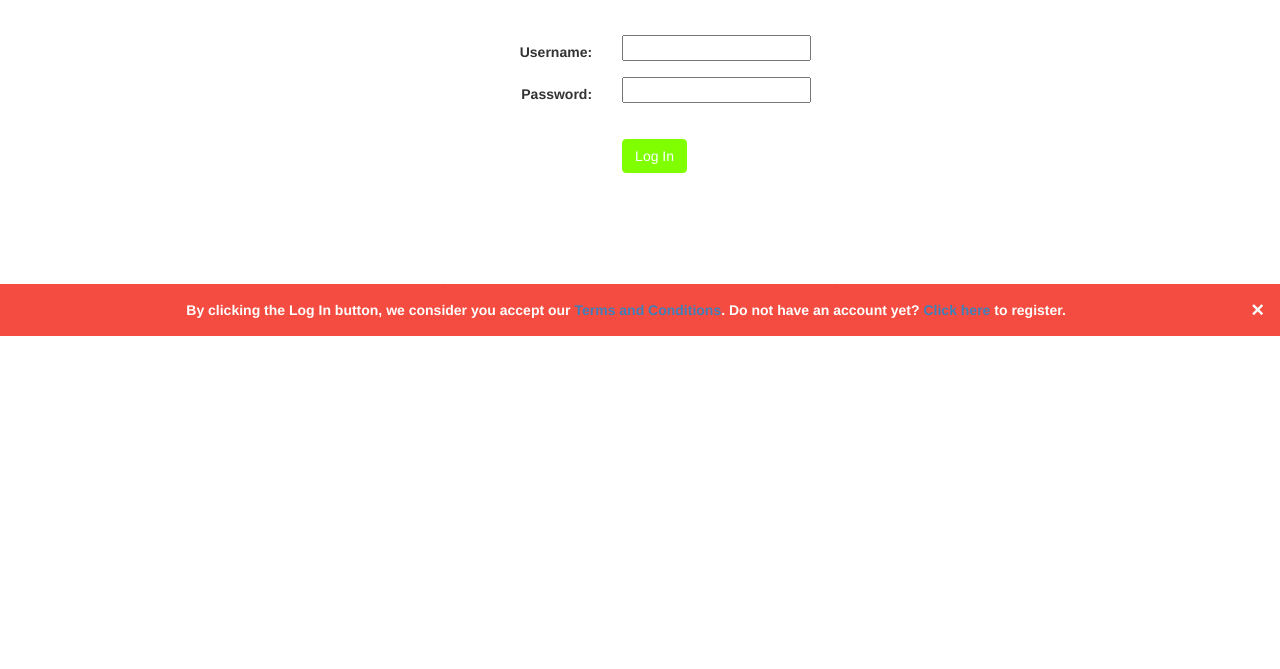
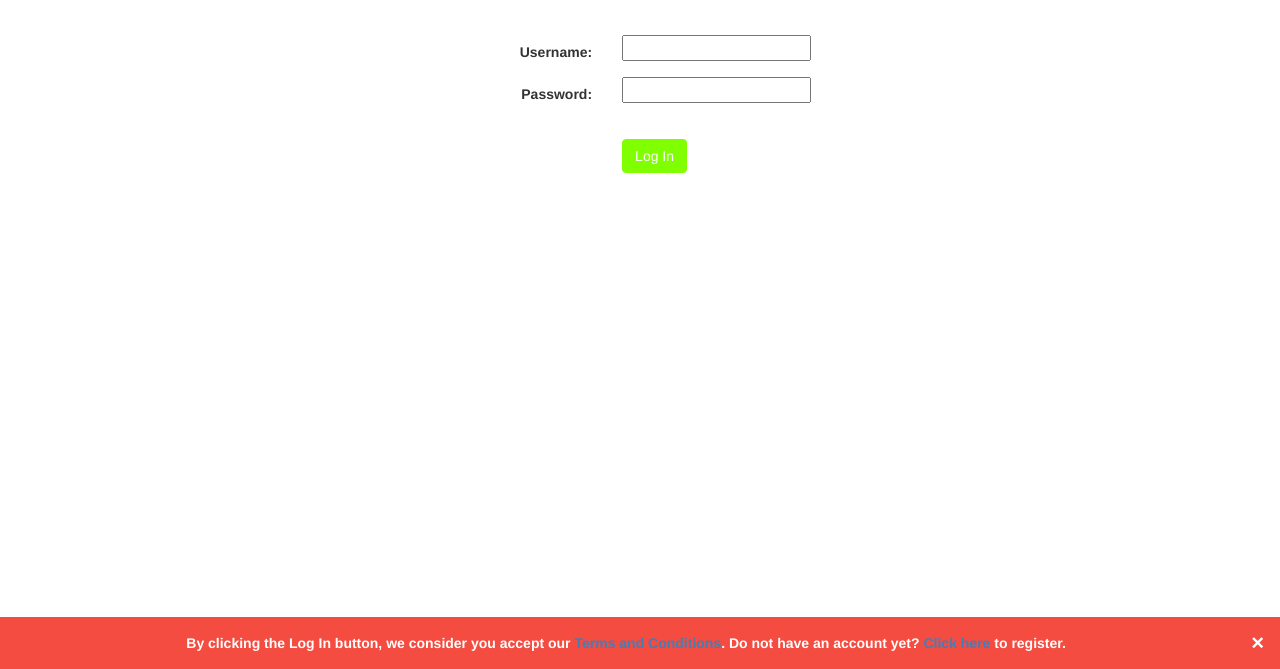
Before and after one commit to zhongcheng/freemarket, a Django app: page /login_user/ in a window 1280 px wide. Shown: the part 131-800 px from the top of the page. Run offline with Django 3.2, Linux system fonts and the light colour scheme; some libraries are stand-ins or nearby versions.

Commit message:
move terms and conditions alert box on login page to the bottom

```diff
--- a/listing/static/listing/style.css
+++ b/listing/static/listing/style.css
@@ -84,3 +84,11 @@
     background-color: chartreuse;
     border-color: chartreuse;
 }
+
+
+/*locate alert box at the bottom of a page*/
+.alert-bottom {
+    position: fixed;
+    bottom: 0;
+    width: 100%;
+}
--- a/listing/templates/listing/login.html
+++ b/listing/templates/listing/login.html
@@ -20,7 +20,7 @@
 
 {#            login panel#}
             <div class="col-sm-12 col-md-4">
-                <div class="panel panel-default" style="border-color: transparent; margin-bottom: 0px">
+                <div class="panel panel-default" style="border-color: transparent; margin-bottom: 0px; box-shadow: none">
                     <div class="panel-body">
                         <div style="height: 20px"></div>
                         <form class="form-horizontal" role="form" action="{% url 'listing:login_user'%}" method="post" enctype="multipart/form-data">
@@ -49,19 +49,17 @@
                             </div>
                         </form>
                     </div>
-                    <div style="height: 80px"></div>
                 </div>
             </div>
         </div>
 
-        <div class="row">
-{#            terms and conditions box#}
-            <div class="alert">
-                <span class="closebtn" onclick="this.parentElement.style.display='none';">&times;</span>
-                <div align="center">
-                    <strong>By clicking the Log In button, we consider you accept our <a href="https://www.youtube.com/embed/AeToRwKLErY?rel=0&amp;autoplay=1" target="_blank">Terms and Conditions</a>. Do not have an account yet? <a href="{% url 'listing:register' %}">Click here</a> to register.</strong>
-                </div>
-            </div>
+    </div>
+
+{#    terms and conditions box#}
+    <div class="alert alert-bottom" style="margin-bottom: 0px">
+        <span class="closebtn" onclick="this.parentElement.style.display='none';">&times;</span>
+        <div align="center">
+            <strong>By clicking the Log In button, we consider you accept our <a href="https://www.youtube.com/embed/AeToRwKLErY?rel=0&amp;autoplay=1" target="_blank">Terms and Conditions</a>. Do not have an account yet? <a href="{% url 'listing:register' %}">Click here</a> to register.</strong>
         </div>
     </div>
 
--- a/listing/templates/listing/register.html
+++ b/listing/templates/listing/register.html
@@ -20,7 +20,7 @@
 
 {#            register panel#}
             <div class="col-sm-12 col-md-6">
-                <div class="panel panel-default" style="border-color: transparent; margin-bottom: 0px">
+                <div class="panel panel-default" style="border-color: transparent; margin-bottom: 0px; box-shadow: none">
                     <div class="panel-body">
                         <div style="height: 20px"></div>
                         <form class="form-horizontal" action="" method="post" enctype="multipart/form-data">
```
